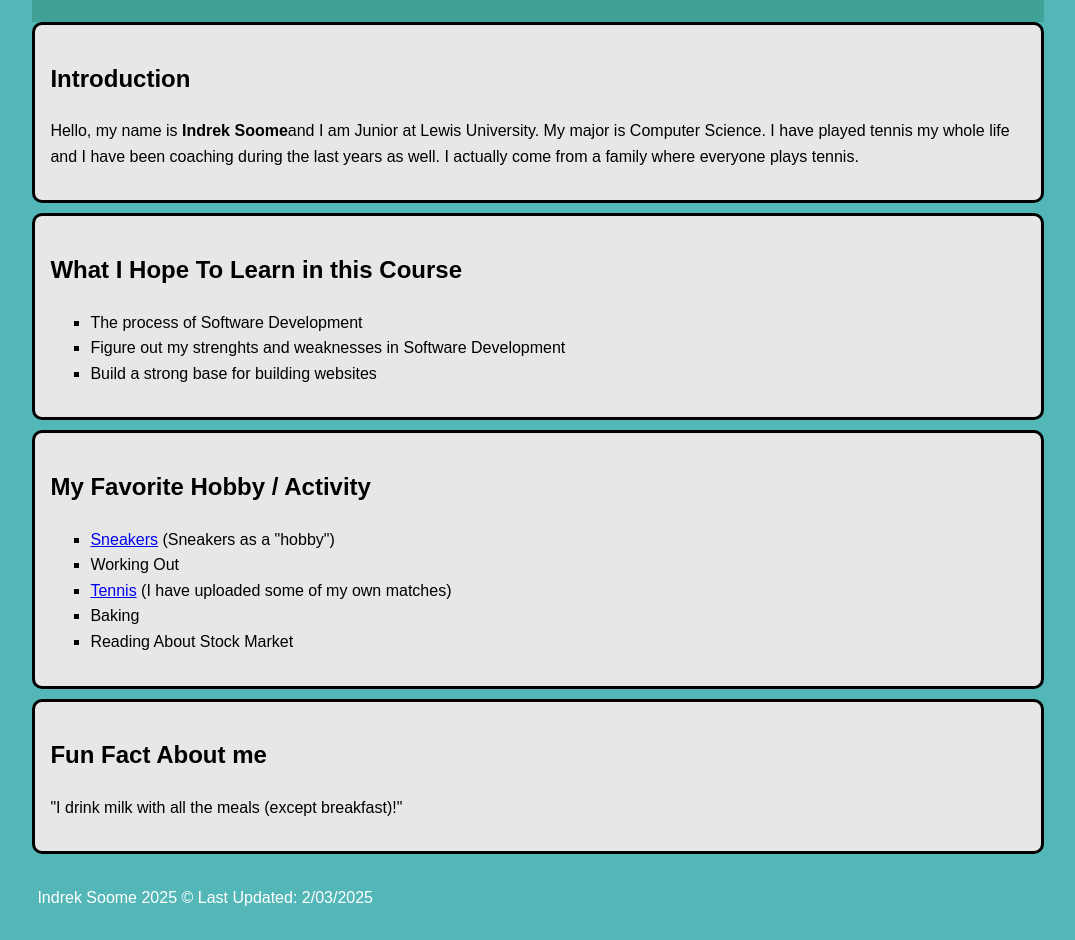
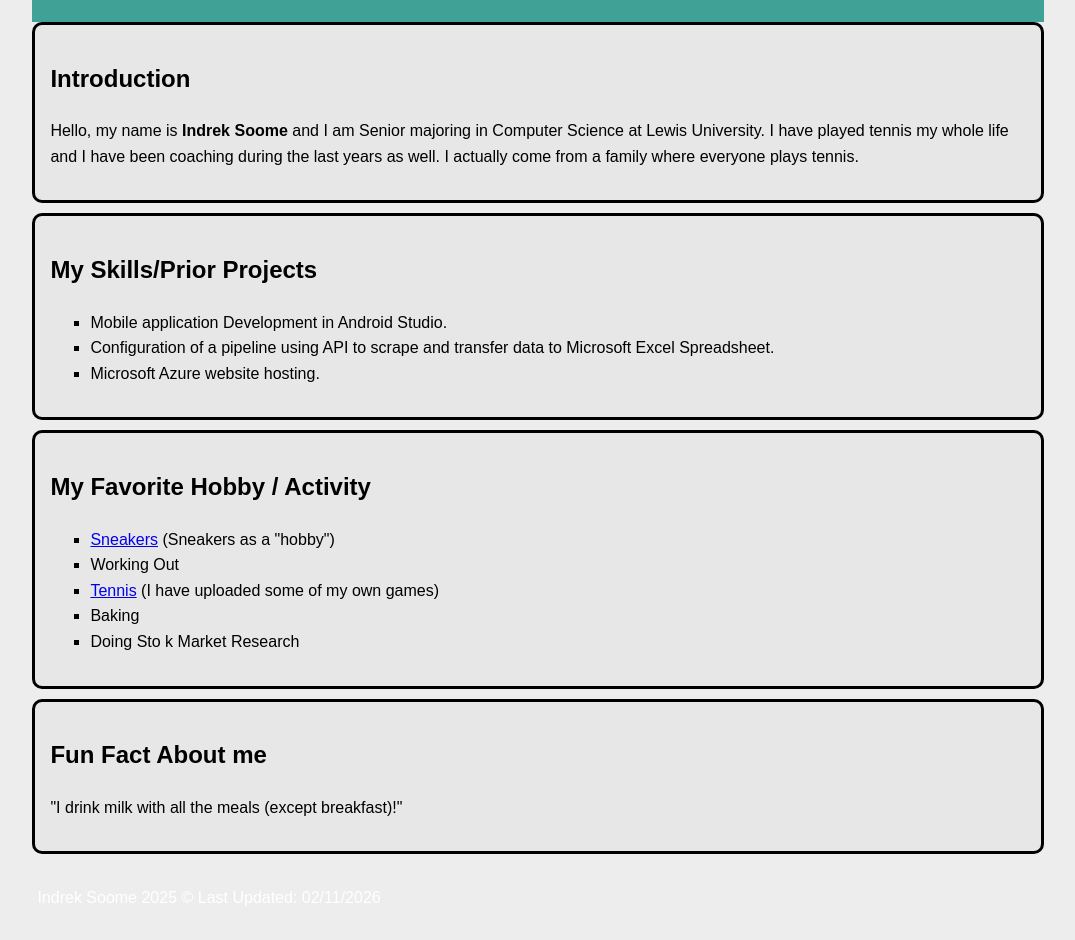
Before and after one commit to ISOOME/me, a plain HTML site: page index.htm in a window 1280 px wide. Shown: the part 484-1424 px from the top of the page, without its empty margins (102-1177 px from the left). Drawn offline with Linux system fonts and the light colour scheme.

Commit message:
Styling and updating

```diff
--- a/index.htm
+++ b/index.htm
@@ -7,7 +7,7 @@
 
             body {
                 font-family: Arial, sans-serif;
-                background-color: #54b7b7;
+                background-color: #ededed;
                 line-height: 1.6;
             }
 
@@ -75,8 +75,9 @@
 
                 <h2>Introduction</h2>
                 <p>
-                    Hello, my name is <strong>Indrek Soome</strong>and I am Junior at Lewis University.
-                    My major is Computer Science. I have played tennis my whole life and I have been coaching during
+                    Hello, my name is <strong>Indrek Soome</strong> and I am Senior majoring in Computer Science at Lewis University.
+
+                    I have played tennis my whole life and I have been coaching during
                     the last years as well. I actually come from a family where everyone plays tennis.
                 </p>
 
@@ -85,12 +86,12 @@
 
             <section class="learnFromCourse">
 
-                <h2>What I Hope To Learn in this Course</h2>
+                <h2>My Skills/Prior Projects</h2>
 
                 <ul id="learningList">
-                    <li>The process of Software Development</li>
-                    <li>Figure out my strenghts and weaknesses in Software Development</li>
-                    <li>Build a strong base for building websites</li>
+                    <li>Mobile application Development in Android Studio.</li>
+                    <li>Configuration of a pipeline using API to scrape and transfer data to Microsoft Excel Spreadsheet.</li>
+                    <li>Microsoft Azure website hosting.</li>
                 </ul>
 
             </section>
@@ -103,9 +104,9 @@
                 <ul id="hobbyList">
                     <li><a href="https://mrhypejon.medium.com/sneakers-hobby-culture-and-why-the-monetization-of-the-hobby-has-been-good-for-a-sneakerhead-like-bc230733905c" target="_blank">Sneakers</a> (Sneakers as a "hobby")</li>
                     <li>Working Out</li>
-                    <li><a href="https://www.youtube.com/watch?v=Jscbim2pHp8" target="_blank">Tennis</a> (I have uploaded some of my own matches)</li>
+                    <li><a href="https://www.youtube.com/watch?v=Jscbim2pHp8" target="_blank">Tennis</a> (I have uploaded some of my own games)</li>
                     <li>Baking</li>
-                    <li>Reading About Stock Market</li>
+                    <li>Doing Sto k Market Research</li>
                 </ul>
 
             </section>
@@ -122,7 +123,7 @@
 
             <footer class="footer">
 
-                <p>Indrek Soome 2025 &copy; Last Updated: 2/03/2025</p>
+                <p>Indrek Soome 2025 &copy; Last Updated: 02/11/2026</p>
 
             </footer>
 
```
